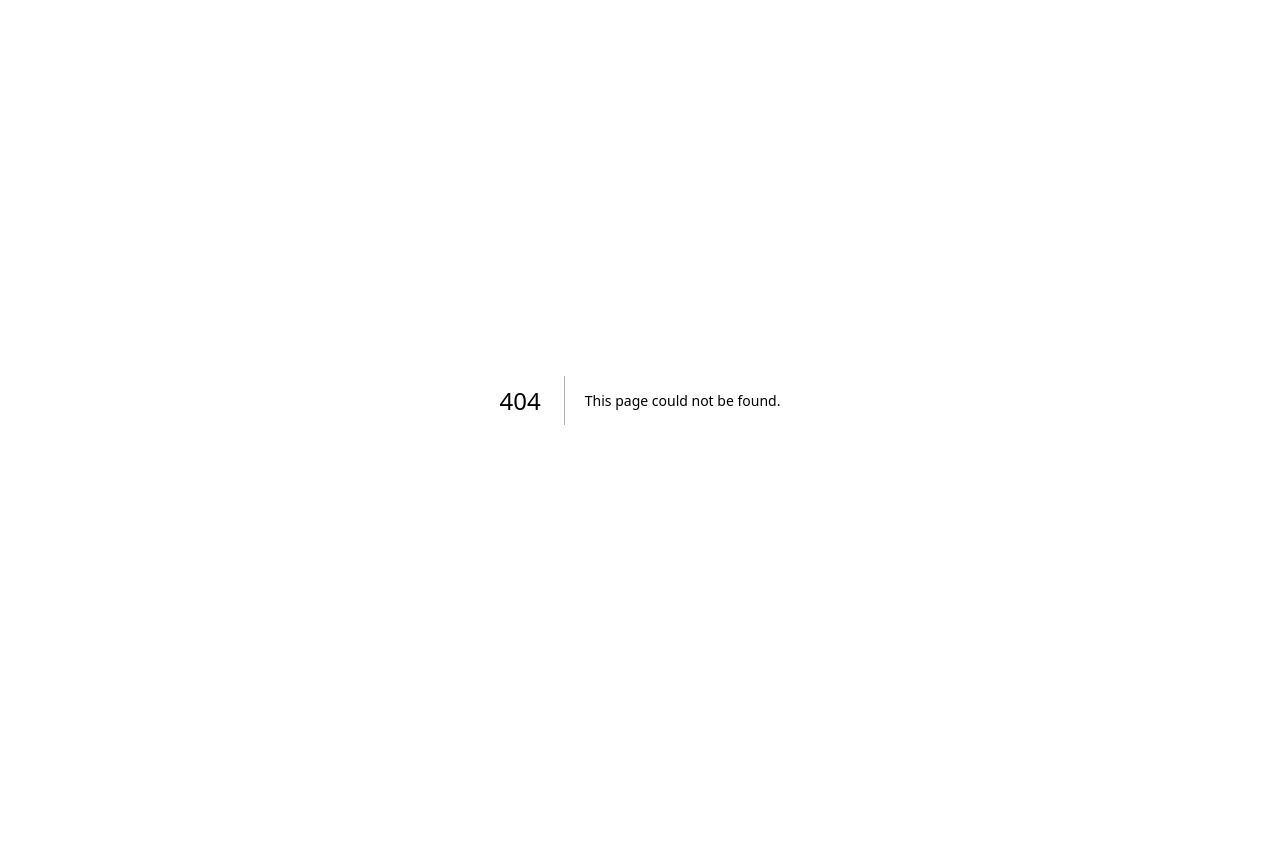
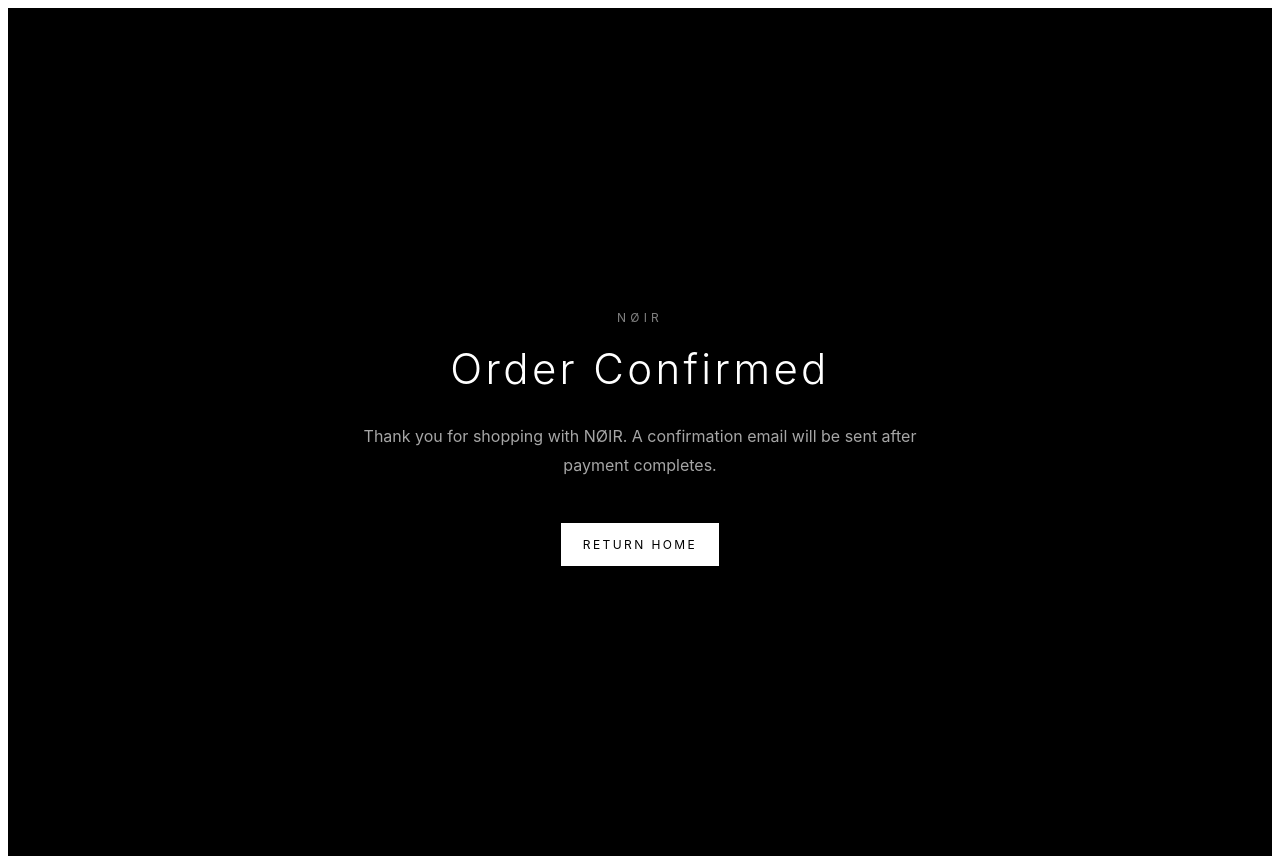
Before and after one commit to mehtaaaryaman/noir-site, a Next.js app: page /success in a window 1280 px wide. Before the commit this address had no page. Before the commit the page ends 800 px from the top, so only its background shows below. Built offline with nearby package versions, Linux system fonts and the light colour scheme.

Commit message:
Create success.js

```diff
--- /dev/null
+++ b/pages/success.js
@@ -0,0 +1,65 @@
+import Link from "next/link";
+import Head from "next/head";
+
+export default function Success() {
+  return (
+    <>
+      <Head>
+        <title>Order Confirmed — NØIR</title>
+      </Head>
+      <div
+        style={{
+          minHeight: "100vh",
+          background: "#000",
+          color: "#fff",
+          display: "flex",
+          alignItems: "center",
+          justifyContent: "center",
+          padding: "24px",
+          fontFamily: "Inter, Arial, sans-serif"
+        }}
+      >
+        <div style={{ maxWidth: 560, textAlign: "center" }}>
+          <p style={{ letterSpacing: "0.35em", fontSize: 12, opacity: 0.5 }}>
+            NØIR
+          </p>
+          <h1
+            style={{
+              fontSize: 42,
+              fontWeight: 300,
+              letterSpacing: "0.08em",
+              marginTop: 18
+            }}
+          >
+            Order Confirmed
+          </h1>
+          <p
+            style={{
+              marginTop: 18,
+              color: "rgba(255,255,255,0.65)",
+              lineHeight: 1.8
+            }}
+          >
+            Thank you for shopping with NØIR. A confirmation email will be sent
+            after payment completes.
+          </p>
+          <Link
+            href="/"
+            style={{
+              display: "inline-block",
+              marginTop: 28,
+              background: "#fff",
+              color: "#000",
+              padding: "14px 22px",
+              textDecoration: "none",
+              letterSpacing: "0.2em",
+              fontSize: 12
+            }}
+          >
+            RETURN HOME
+          </Link>
+        </div>
+      </div>
+    </>
+  );
+}
```
